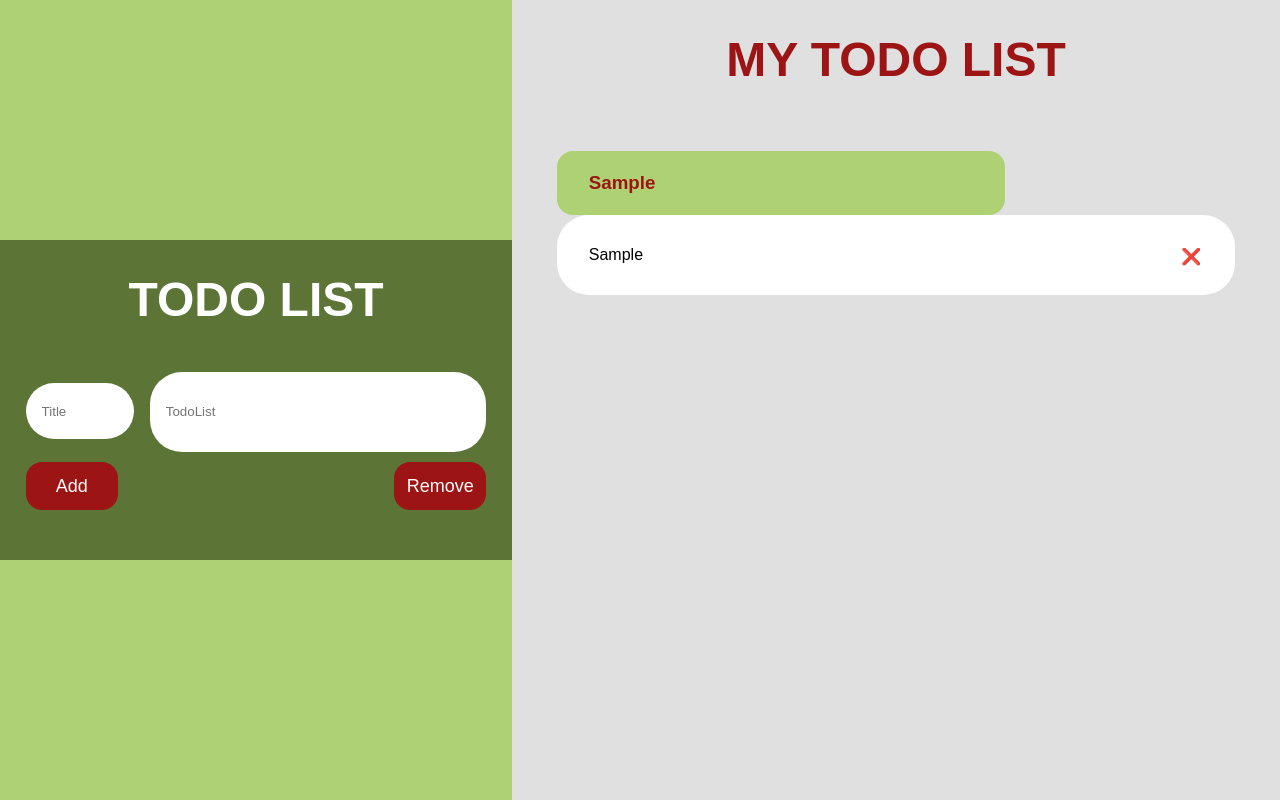
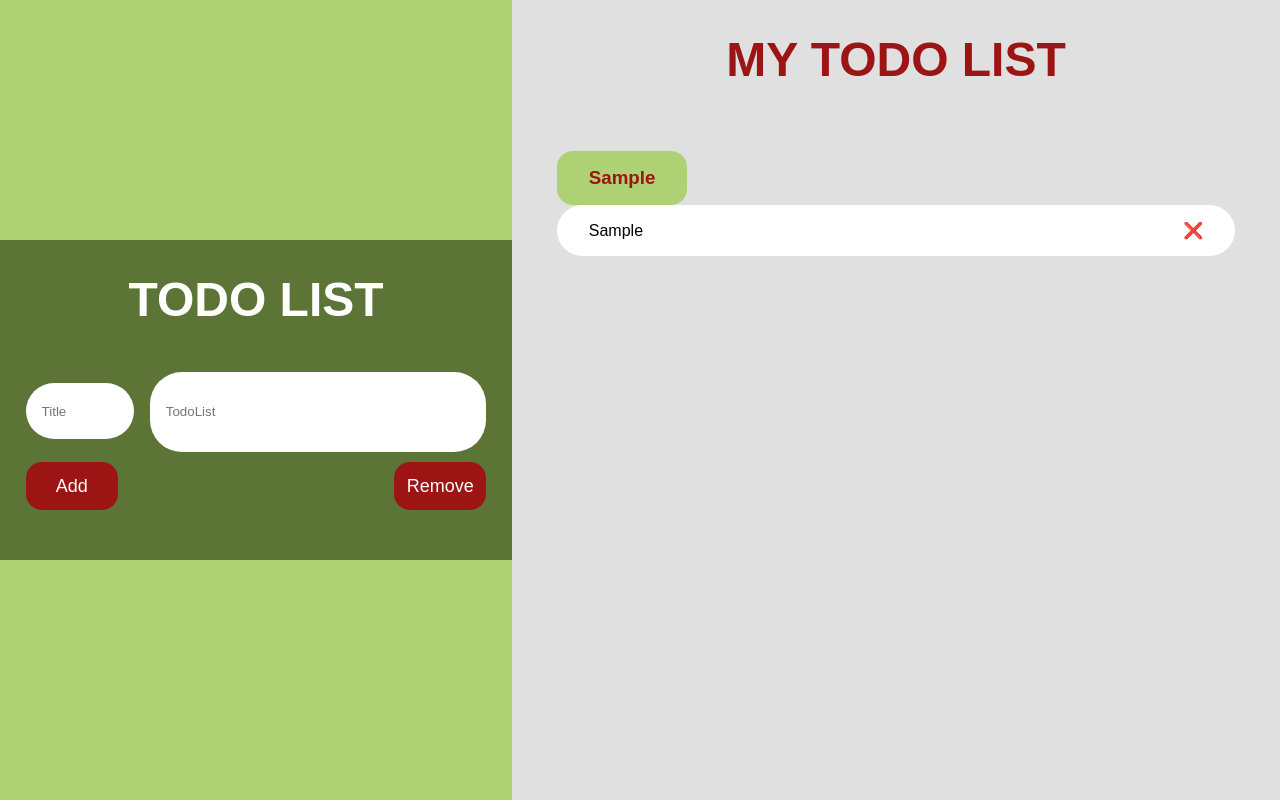
Before and after one commit to Shalom900/Todo_list, a plain HTML site: page index.html in a window 1280 px wide. Both pictures are taken after typing "Sample", "Sample" into the empty fields and a click on the button "Add". Drawn offline with Linux system fonts and the light colour scheme.

Commit message:
Todo-List lastest

```diff
--- a/script.js
+++ b/script.js
@@ -92,7 +92,7 @@ function renderToDoList() {
         // Append title, description, and remove button to the item container
         toDoItem.appendChild(title);
         toDoItem.appendChild(description);
-        toDoItem.appendChild(removeButton);
+        description.appendChild(removeButton);
 
         // Append the item container to the main container
         toDoContainer.appendChild(toDoItem);
--- a/style.css
+++ b/style.css
@@ -113,12 +113,16 @@ h1{
     margin-top: 4rem;
      align-items: center;
     /* justify-content: center;  */
-     width: 50%;
-     padding: 0 2rem;
-    height: 4rem;
+     max-width: 50%;
+     width: fit-content;
+
+     flex-wrap:wrap ;
+     padding: 1rem 2rem;
+
     color: #9c1414;
     background-color: #add173;
     border-radius: 1rem;
+    word-break:break-all;
 
 
 
@@ -126,17 +130,19 @@ h1{
 
 }
 .todoList{
-    width: 80%;
-    height: 5rem;
+    max-width: 80%;
+    height: 100%;
     margin: 0 auto;
     background-color: #ffffff;
     display: flex;
+    justify-content: space-between;
     /* flex-direction: column; */
     align-items: center;
     /* justify-content: center; */
-    padding: 0 2rem;
+    padding: 1rem 2rem;
     gap: 1rem;
     border-radius: 2rem;
+    word-break: break-all;
 
 
     /* position: absolute; */
@@ -152,11 +158,14 @@ h1{
     overflow: scroll;
 }
 .remove-btn{
-    position: absolute;
-     right:10%;
+
+    /* position: absolute; */
+     right:0;
      /* background-color: #4c612ad3; */
-
+     font-size: 1rem;
      /* top:1rem;  */
     /* top:25%;     */
-    transform: translate(-10%, -3rem);
+    /* width: 0.1rem;
+    height: 0.1rem;
+    transform: translate(-10%, -1.8rem); */
 }
```
